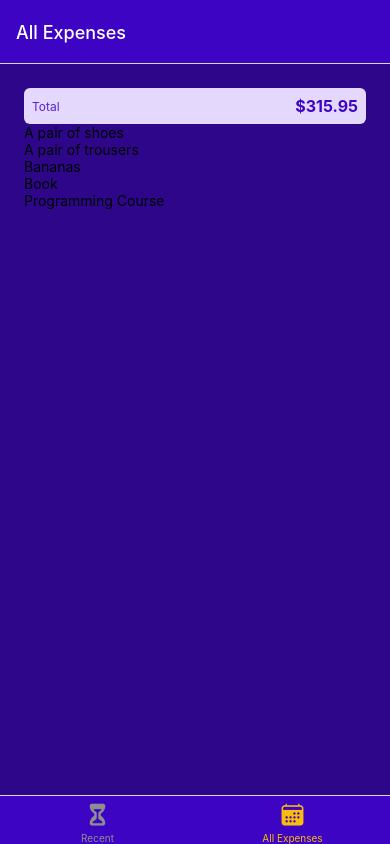
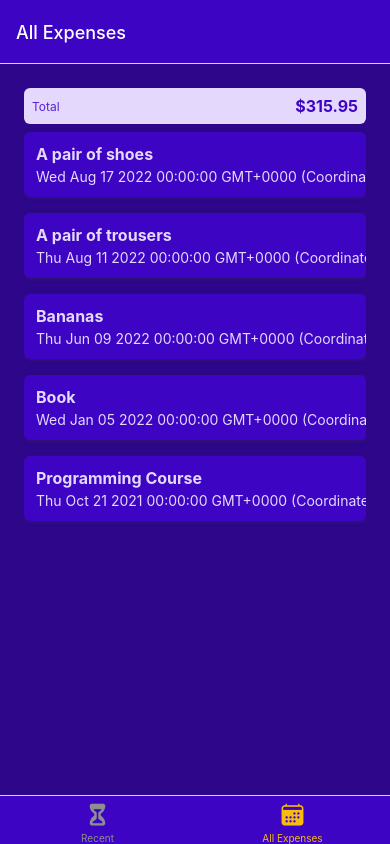
Before and after one commit to krutulkamil/expense-tracker-native, a React Native app: screen /AllExpenses in a window 390 px wide. Built offline with nearby package versions, Linux system fonts and the light colour scheme.

Commit message:
ExpenseItem component

```diff
--- /dev/null
+++ b/components/expenses/ExpenseItem.tsx
@@ -0,0 +1,66 @@
+import { FunctionComponent } from "react";
+import { Pressable, View, Text, StyleSheet } from "react-native";
+import { ExpenseInterface } from "../../types"
+import { GlobalStyles } from "../../constants/styles";
+
+interface ExpenseItemProps {
+    description: ExpenseInterface['description'];
+    amount: ExpenseInterface['amount'];
+    date: ExpenseInterface['date'];
+}
+
+const ExpenseItem: FunctionComponent<ExpenseItemProps> = ({ description, amount, date }) => {
+    return (
+        <Pressable>
+            <View style={styles.expenseItem}>
+                <View>
+                    <Text style={[styles.textBase, styles.description]}>{description}</Text>
+                    <Text style={[styles.textBase]}>{date.toString()}</Text>
+                </View>
+                <View style={styles.amountContainer}>
+                    <Text style={styles.amount}>{amount}</Text>
+                </View>
+            </View>
+        </Pressable>
+    );
+};
+
+const styles = StyleSheet.create({
+    expenseItem: {
+        padding: 12,
+        marginVertical: 8,
+        backgroundColor: GlobalStyles.colors.primary500,
+        flexDirection: "row",
+        justifyContent: "space-between",
+        borderRadius: 6,
+        elevation: 3,
+        shadowColor: GlobalStyles.colors.gray500,
+        shadowRadius: 4,
+        shadowOffset: {
+            width: 1, height: 1
+        },
+        shadowOpacity: 0.4
+    },
+    textBase: {
+        color: GlobalStyles.colors.primary50
+    },
+    description: {
+        fontSize: 16,
+        marginBottom: 4,
+        fontWeight: "bold"
+    },
+    amountContainer: {
+        paddingHorizontal: 12,
+        paddingVertical: 4,
+        backgroundColor: "white",
+        justifyContent: "center",
+        alignItems: "center",
+        borderRadius: 4
+    },
+    amount: {
+        color: GlobalStyles.colors.primary500,
+        fontWeight: "bold"
+    }
+})
+
+export default ExpenseItem;
--- a/components/expenses/ExpensesList.tsx
+++ b/components/expenses/ExpensesList.tsx
@@ -1,5 +1,6 @@
 import { FunctionComponent } from "react";
-import { FlatList, ListRenderItemInfo, StyleSheet, Text } from "react-native";
+import { FlatList, ListRenderItemInfo, StyleSheet } from "react-native";
+import ExpenseItem from "./ExpenseItem";
 import { ExpenseInterface } from "../../types";
 
 interface ExpensesListProps {
@@ -8,7 +9,7 @@
 
 const renderExpenseItem = (itemData: ListRenderItemInfo<ExpenseInterface>) => {
     return (
-        <Text>{itemData.item.description}</Text>
+        <ExpenseItem {...itemData.item} />
     );
 }
 
--- a/components/expenses/ExpensesOutput.tsx
+++ b/components/expenses/ExpensesOutput.tsx
@@ -57,9 +57,11 @@
 
 const styles = StyleSheet.create({
     container: {
-        padding: 24,
-        backgroundColor: GlobalStyles.colors.primary700,
-        flex: 1
+        flex: 1,
+        paddingHorizontal: 24,
+        paddingTop: 24,
+        paddingBottom: 0,
+        backgroundColor: GlobalStyles.colors.primary700
     }
 });
 
--- a/types/index.ts
+++ b/types/index.ts
@@ -9,5 +9,5 @@
     id: string;
     description: string;
     amount: number;
-    date: Date | string;
+    date: Date;
 }
```
